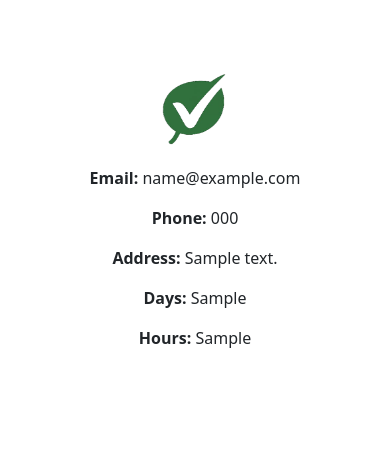
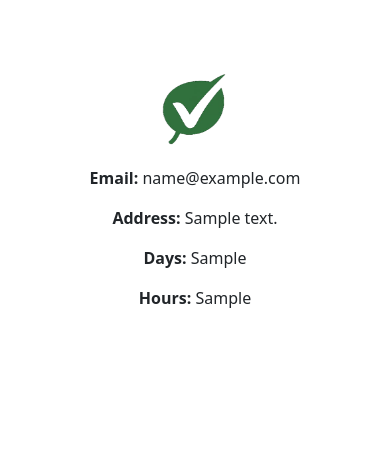
Before and after one commit to Yehiakobeyssy/approved_naturals, a PHP site: page /work/ in a window 390 px wide. Shown: the part 2433-2902 px from the top of the page. Run offline with PHP 8.4, Linux system fonts and the light colour scheme; tables that the repository leaves empty or names only in its code hold one stand-in row (values such as "Sample post"); grey boxes marked "Sample" are stand-in pictures; some libraries are stand-ins or nearby versions.

Commit message:
remove phone Number

```diff
--- a/index.php
+++ b/index.php
@@ -94,7 +94,7 @@ $contact = $stmt->fetch(PDO::FETCH_ASSOC);
             <div class="contact-info">
                 <img src="images/logo.png" alt="Contact Image" style="width: 75px; height:75px">
                 <p><strong>Email:</strong> <?php echo $contact['email']; ?></p>
-                <p><strong>Phone:</strong> <?php echo $contact['phone_number']; ?></p>
+
                 <p><strong>Address:</strong> <?php echo $contact['address']; ?></p>
                 <p><strong>Days:</strong> <?php echo $contact['days_opening']; ?></p>
                 <p><strong>Hours:</strong> <?php echo $contact['hours_opening']; ?></p>
```
